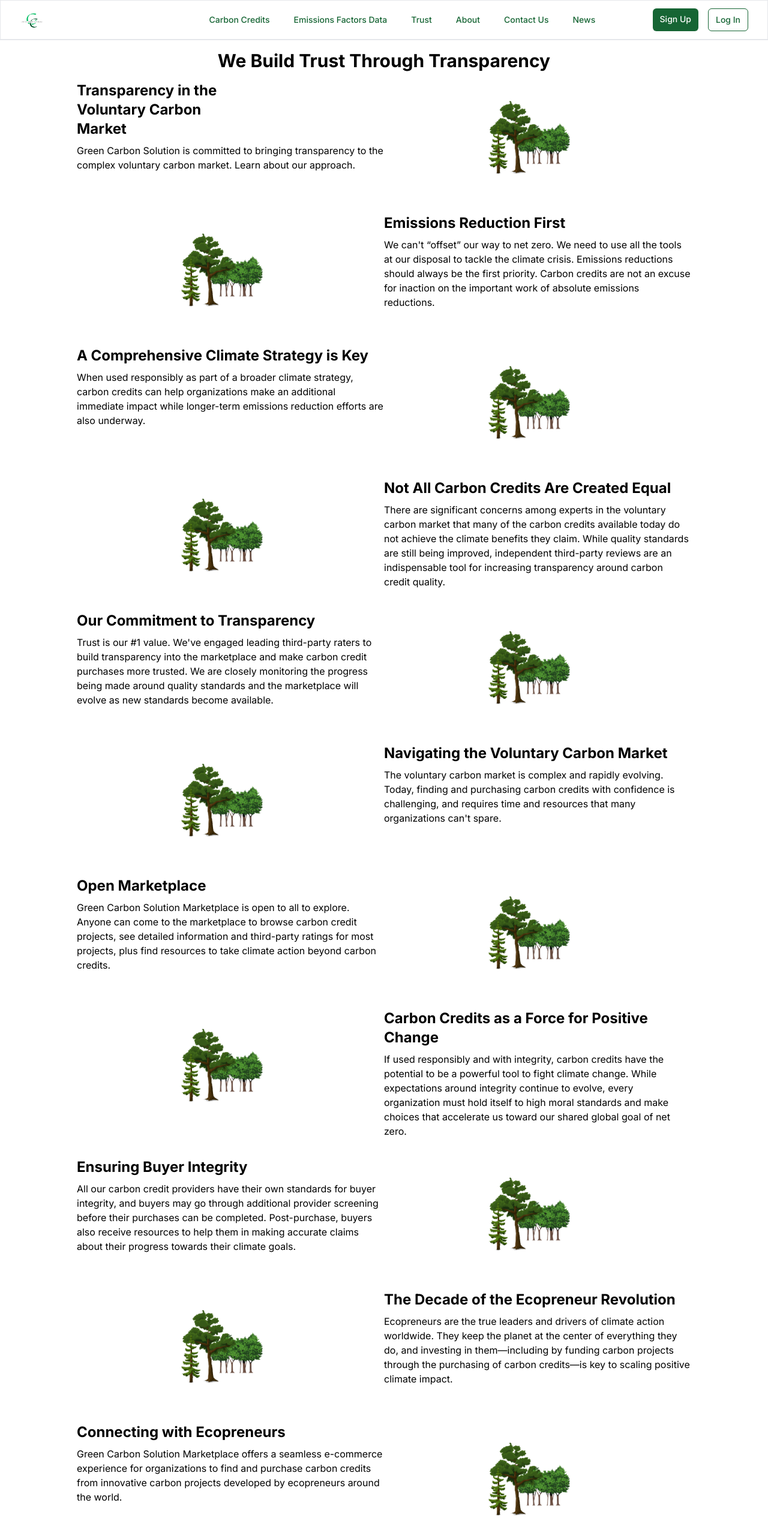
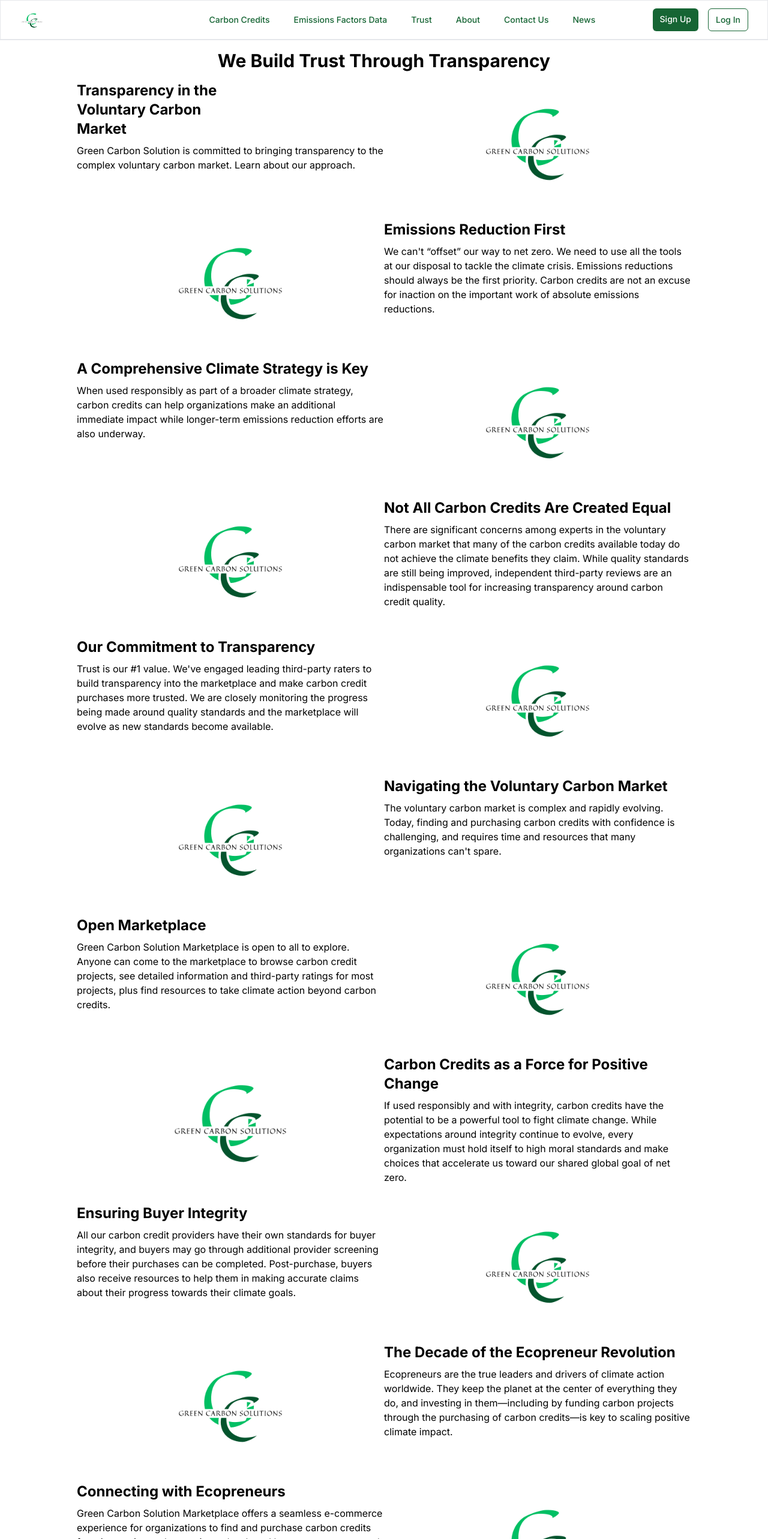
Before and after one commit to Smart-Legacy/carbon-credit-market-place-frontend, a Next.js app: page /trust in a window 1280 px wide. Shown: the top 2566 px of the page at 60% size. Built offline with nearby package versions, Linux system fonts and the light colour scheme.

Commit message:
fixed ui on pages

```diff
--- a/app/contact-us/page.js
+++ b/app/contact-us/page.js
@@ -2,7 +2,7 @@
 
 const ContactUs = () => {
   return (
-    <div className="flex flex-col gap-4 md:flex-row min-h-screen p-4">
+    <div className="flex flex-col gap-4 md:flex-row min-h-screen p-4 md:px-32">
       <div className="md:w-1/2 p-4 bg-white rounded-xl">
         <h2 className="text-2xl font-bold mb-4">Contact Us</h2>
         <form className="space-y-4">
--- a/app/news/page.js
+++ b/app/news/page.js
@@ -28,7 +28,7 @@
 
 const News = () => {
   return (
-    <div className="p-4 bg-white">
+    <div className="p-4 bg-white md:px-32">
       <h1 className="text-3xl font-bold mb-4">News</h1>
       <div className="space-y-4">
         {newsData.map((news) => (
--- a/app/trust/page.js
+++ b/app/trust/page.js
@@ -8,8 +8,8 @@
         We Build Trust Through Transparency
       </h1>
 
-      <section className="mb-8 block md:flex">
-        <div className="w-full md:w-1/2">
+      <section className="mb-8 block md:flex align-middle">
+        <div className="w-full md:w-1/2 align-middle">
           <h2 className="text-2xl font-bold mb-2 w-full md:w-1/2">
             Transparency in the Voluntary Carbon Market
           </h2>
@@ -18,24 +18,24 @@
             complex voluntary carbon market. Learn about our approach.
           </p>
         </div>
-        <div className="w-full md:w-1/2">
+        <div className="w-full md:w-1/2 flex justify-center">
           <Image
-            src="/bg1.png"
+            src="/image.png"
             alt="Transparency"
-            width={"330"}
-            height={"330"}
+            width={"200"}
+            height={"200"}
             style={{ objectFit: "cover" }}
           />
         </div>
       </section>
 
       <section className="mb-8 block md:flex">
-        <div className="w-full md:w-1/2">
+        <div className="w-full md:w-1/2 flex justify-center">
           <Image
-            src="/bg1.png"
+            src="/image.png"
             alt="Transparency"
-            width={"330"}
-            height={"330"}
+            width={"200"}
+            height={"200"}
             style={{ objectFit: "cover" }}
           />
         </div>
@@ -62,24 +62,24 @@
             while longer-term emissions reduction efforts are also underway.
           </p>
         </div>
-        <div className="w-full md:w-1/2">
+        <div className="w-full md:w-1/2 flex justify-center">
           <Image
-            src="/bg1.png"
+            src="/image.png"
             alt="Transparency"
-            width={"330"}
-            height={"330"}
+            width={"200"}
+            height={"200"}
             style={{ objectFit: "cover" }}
           />
         </div>
       </section>
 
       <section className="mb-8 block md:flex">
-        <div className="w-full md:w-1/2">
+        <div className="w-full md:w-1/2 flex justify-center">
           <Image
-            src="/bg1.png"
+            src="/image.png"
             alt="Transparency"
-            width={"330"}
-            height={"330"}
+            width={"200"}
+            height={"200"}
             style={{ objectFit: "cover" }}
           />
         </div>
@@ -111,24 +111,24 @@
             standards become available.
           </p>
         </div>
-        <div className="w-full md:w-1/2">
+        <div className="w-full md:w-1/2 flex justify-center">
           <Image
-            src="/bg1.png"
+            src="/image.png"
             alt="Transparency"
-            width={"330"}
-            height={"330"}
+            width={"200"}
+            height={"200"}
             style={{ objectFit: "cover" }}
           />
         </div>
       </section>
 
       <section className="mb-8 block md:flex">
-        <div className="w-full md:w-1/2">
+        <div className="w-full md:w-1/2 flex justify-center">
           <Image
-            src="/bg1.png"
+            src="/image.png"
             alt="Transparency"
-            width={"330"}
-            height={"330"}
+            width={"200"}
+            height={"200"}
             style={{ objectFit: "cover" }}
           />
         </div>
@@ -155,24 +155,24 @@
             find resources to take climate action beyond carbon credits.
           </p>
         </div>
-        <div className="w-full md:w-1/2">
+        <div className="w-full md:w-1/2 flex justify-center">
           <Image
-            src="/bg1.png"
+            src="/image.png"
             alt="Transparency"
-            width={"330"}
-            height={"330"}
+            width={"200"}
+            height={"200"}
             style={{ objectFit: "cover" }}
           />
         </div>
       </section>
 
       <section className="mb-8 block md:flex">
-        <div className="w-full md:w-1/2">
+        <div className="w-full md:w-1/2 flex justify-center">
           <Image
-            src="/bg1.png"
+            src="/image.png"
             alt="Transparency"
-            width={"330"}
-            height={"330"}
+            width={"200"}
+            height={"200"}
             style={{ objectFit: "cover" }}
           />
         </div>
@@ -201,24 +201,24 @@
             progress towards their climate goals.
           </p>
         </div>
-        <div className="w-full md:w-1/2">
+        <div className="w-full md:w-1/2 flex justify-center">
           <Image
-            src="/bg1.png"
+            src="/image.png"
             alt="Transparency"
-            width={"330"}
-            height={"330"}
+            width={"200"}
+            height={"200"}
             style={{ objectFit: "cover" }}
           />
         </div>
       </section>
 
       <section className="mb-8 block md:flex">
-        <div className="w-full md:w-1/2">
+        <div className="w-full md:w-1/2 flex justify-center">
           <Image
-            src="/bg1.png"
+            src="/image.png"
             alt="Transparency"
-            width={"330"}
-            height={"330"}
+            width={"200"}
+            height={"200"}
             style={{ objectFit: "cover" }}
           />
         </div>
@@ -248,12 +248,12 @@
             world.
           </p>
         </div>
-        <div className="w-full md:w-1/2">
+        <div className="w-full md:w-1/2 flex justify-center">
           <Image
-            src="/bg1.png"
+            src="/image.png"
             alt="Transparency"
-            width={"330"}
-            height={"330"}
+            width={"200"}
+            height={"200"}
             style={{ objectFit: "cover" }}
           />
         </div>
```
